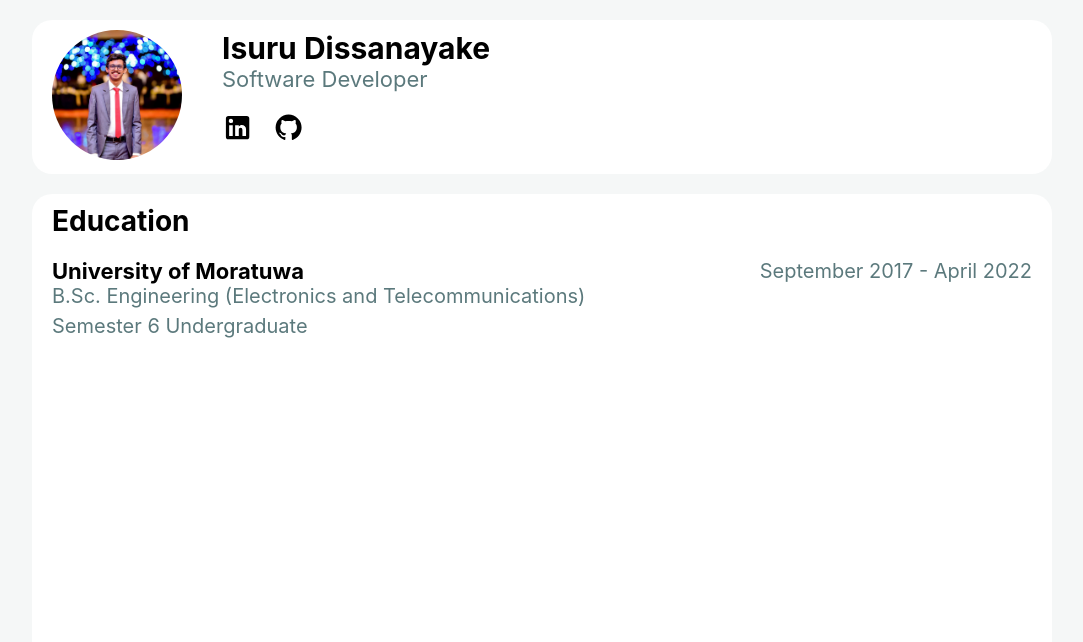
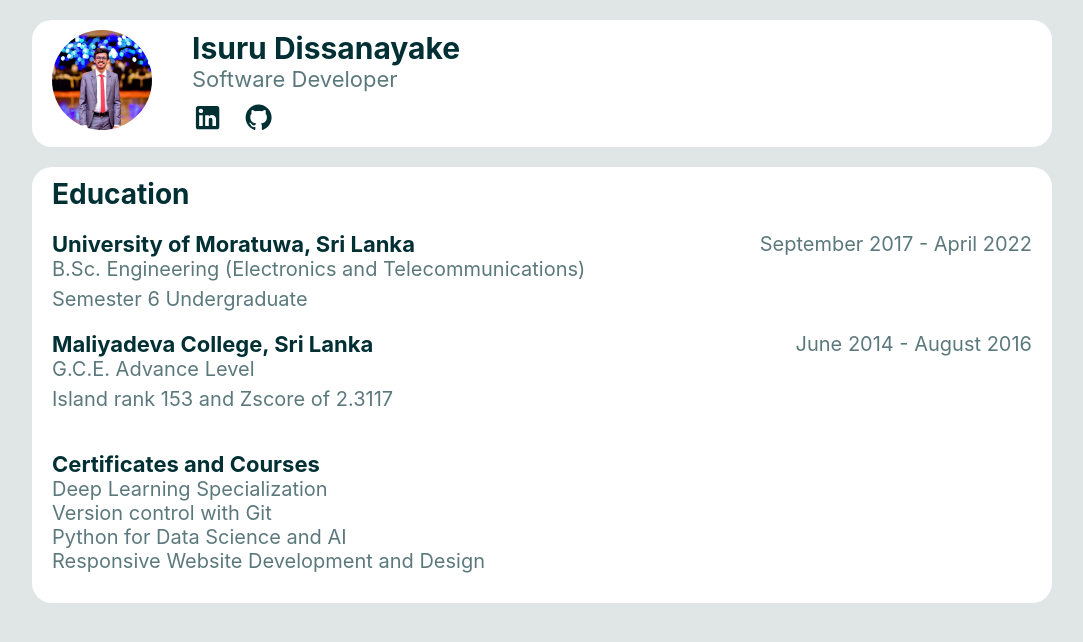
Before and after one commit to Isuru-Dissanayake/personalwebsite, a React (Create React App) app: page / in a window 1280 px wide. Shown: the top 642 px of the page, without its empty margins (98-1181 px from the left). Built offline with nearby package versions, Linux system fonts and the light colour scheme; a web font is replaced by a local one.

Commit message:
added sectionTemplate

```diff
--- /dev/null
+++ b/src/assets/data/coursesData.js
@@ -0,0 +1,6 @@
+export const coursesData = [
+  "Deep Learning Specialization",
+  "Version control with Git",
+  "Python for Data Science and AI",
+  "Responsive Website Development and Design"
+];
--- /dev/null
+++ b/src/assets/data/educationData.js
@@ -0,0 +1,14 @@
+export const educationData = [
+  {
+    title: "University of Moratuwa, Sri Lanka",
+    date: "September 2017 - April 2022",
+    subTitle: "B.Sc. Engineering (Electronics and Telecommunications)",
+    details: "Semester 6 Undergraduate"
+  },
+  {
+    title: "Maliyadeva College, Sri Lanka",
+    date: "June 2014 - August 2016",
+    subTitle: "G.C.E. Advance Level ",
+    details: "Island rank 153 and Zscore of 2.3117"
+  }
+];
--- /dev/null
+++ b/src/assets/theme/index.js
@@ -0,0 +1,6 @@
+export default {
+  lightBackground: "#E0E6E6",
+  lightColor: "#002F34",
+  darkBackground: "#000000",
+  darkColor: "#ffffff"
+};
--- a/src/components/pages/homepage/index.js
+++ b/src/components/pages/homepage/index.js
@@ -2,16 +2,51 @@ import React, { Component } from "react";
 import "./styles.css";
 
 import { HeaderTemplate, SectionTemplate } from "../../templates";
+import { educationData } from "../../../assets/data/educationData";
+import { coursesData } from "../../../assets/data/coursesData";
 
 class HomePage extends React.Component {
   constructor(props) {
     super(props);
+    this.state = {};
   }
+
+  setTheme(themeName) {
+    localStorage.setItem("theme", themeName);
+    document.documentElement.className = themeName;
+  }
+
+  setThemeOnLoad = () => {
+    if (localStorage.getItem("theme") === "dark-theme") {
+      this.setTheme("dark-theme");
+    } else {
+      this.setTheme("light-theme");
+    }
+  };
+
+  toggleTheme = () => {
+    console.log(1);
+    if (localStorage.getItem("theme") === "dark-theme") {
+      this.setTheme("light-theme");
+    } else {
+      this.setTheme("dark-theme");
+    }
+  };
+
+  componentDidMount() {
+    this.setThemeOnLoad();
+  }
+
   render() {
     return (
       <div className="homeContainer">
-        <HeaderTemplate />
-        <SectionTemplate numberOfEntries={1} title={"Education"} />
+        <HeaderTemplate toggleTheme={this.toggleTheme} />
+        <SectionTemplate
+          isEducationSection={true}
+          title={"Education"}
+          data={educationData}
+          coursesData={coursesData}
+        />
       </div>
     );
   }
--- a/src/components/templates/headerTemplate/index.js
+++ b/src/components/templates/headerTemplate/index.js
@@ -1,4 +1,4 @@
-import React from "react";
+import React, { useState } from "react";
 import "./styles.css";
 
 import Icon from "@mdi/react";
@@ -20,6 +20,7 @@ const onClickSocialIcon = (item) => {
 };
 
 const HeaderTemplate = (props) => {
+  const {} = props;
   return (
     <div className="headerContainer">
       <div className="headerImage">
--- a/src/components/templates/headerTemplate/styles.css
+++ b/src/components/templates/headerTemplate/styles.css
@@ -2,11 +2,10 @@
   display: flex;
   flex-direction: row;
   max-width: 980px;
-  /* height: 130px; */
   margin-top: 20px;
   margin-left: auto;
   margin-right: auto;
-  background-color: white;
+  background-color: var(--section-color);
   border-radius: 20px;
   padding: 10px;
   padding-left: 20px;
@@ -14,8 +13,8 @@
 }
 
 .image {
-  width: 130px;
-  height: 130px;
+  width: 100px;
+  height: 100px;
   border-radius: 50%;
 }
 
@@ -30,11 +29,10 @@
 
 .headerSubtitle {
   font-size: 22px;
-  color: #002f34;
   opacity: 0.64;
 }
 
 .socialMediaIcons {
-  margin-top: 10px;
+  margin-top: 5px;
   margin-right: 20px;
 }
--- a/src/components/templates/sectionTemplate/index.js
+++ b/src/components/templates/sectionTemplate/index.js
@@ -1,34 +1,48 @@
 import React from "react";
 import "./styles.css";
 
-function renderComponent(numberOfEntries, data) {
-  const list = [];
-
-  for (var i = 0; i < numberOfEntries; i++) {
-    list.push(
+function renderEachEntry(data) {
+  return (
+    <>
+      {data.map((data, key) => {
+        return (
           <div className="entryContainer">
             <div className="entryTitleContainer">
-          <div className="entryTitle">University of Moratuwa</div>
-          <div className="entryDate">September 2017 - April 2022</div>
+              <div className="entryTitle">{data.title}</div>
+              <div className="entryDate">{data.date}</div>
             </div>
-        <div className="entrySubtitle">
-          B.Sc. Engineering (Electronics and Telecommunications)
+            <div className="entrySubtitle">{data.subTitle}</div>
+            <div className="entryDetails">{data.details}</div>
           </div>
-        <div className="entryDetails">Semester 6 Undergraduate</div>
-      </div>
+        );
+      })}
+    </>
   );
 }
 
-  return <div>{list}</div>;
+function renderCoursesData(data) {
+  return (
+    <>
+      {data.map((data, key) => {
+        return <div className="entrySubtitle">{data}</div>;
+      })}
+    </>
+  );
 }
 
 const SectionTemplate = (props) => {
-  const { numberOfEntries, title, data } = props;
+  const { isEducationSection, title, data, coursesData } = props;
 
   return (
     <div className="sectionContainer">
       <div className="sectionTitle">{title}</div>
-      {renderComponent(numberOfEntries, data)}
+      {renderEachEntry(data)}
+      {isEducationSection && (
+        <div className="coursesContainer">
+          <div className="entryTitle">Certificates and Courses</div>
+          {renderCoursesData(coursesData)}
+        </div>
+      )}
     </div>
   );
 };
--- a/src/components/templates/sectionTemplate/styles.css
+++ b/src/components/templates/sectionTemplate/styles.css
@@ -1,7 +1,6 @@
 .sectionContainer {
   max-width: 980px;
-  height: 500px;
-  background-color: white;
+  background-color: var(--section-color);
   border-radius: 20px;
   margin-top: 20px;
   margin-left: auto;
@@ -9,6 +8,7 @@
   padding: 10px;
   padding-left: 20px;
   padding-right: 20px;
+  padding-bottom: 30px;
 }
 
 .sectionTitle {
@@ -30,8 +30,9 @@
 
 .entryDate {
   font-size: 20px;
-  color: #002f34;
   opacity: 0.64;
+  text-align: right;
+  padding-left: 20px;
 }
 
 .entryContainer {
@@ -40,13 +41,15 @@
 
 .entrySubtitle {
   font-size: 20px;
-  color: #002f34;
   opacity: 0.64;
 }
 
 .entryDetails {
   font-size: 20px;
-  color: #002f34;
   opacity: 0.64;
   margin-top: 6px;
 }
+
+.coursesContainer {
+  margin-top: 40px;
+}
--- a/src/styles.css
+++ b/src/styles.css
@@ -2,10 +2,26 @@
   font-family: -apple-system, BlinkMacSystemFont, sans-serif;
   text-align: center;
 }
+
 body {
   font-family: "SF Pro Display";
-  background-color: #f5f7f7;
+  background-color: var(--background-color);
+  color: var(--text-color);
+  opacity: var(--opacity);
 }
+.light-theme {
+  --background-color: #e0e6e6;
+  --text-color: #002f34;
+  --section-color: #ffffff;
+  --opacity: 100%;
+}
+.dark-theme {
+  --background-color: #15171c;
+  --text-color: #ffffff;
+  --section-color: #202227;
+  --opacity: 87%;
+}
+
 @font-face {
   font-family: "SF Pro Display";
   font-style: normal;
```
Lines whose indentation alone changed are shown as unchanged.
